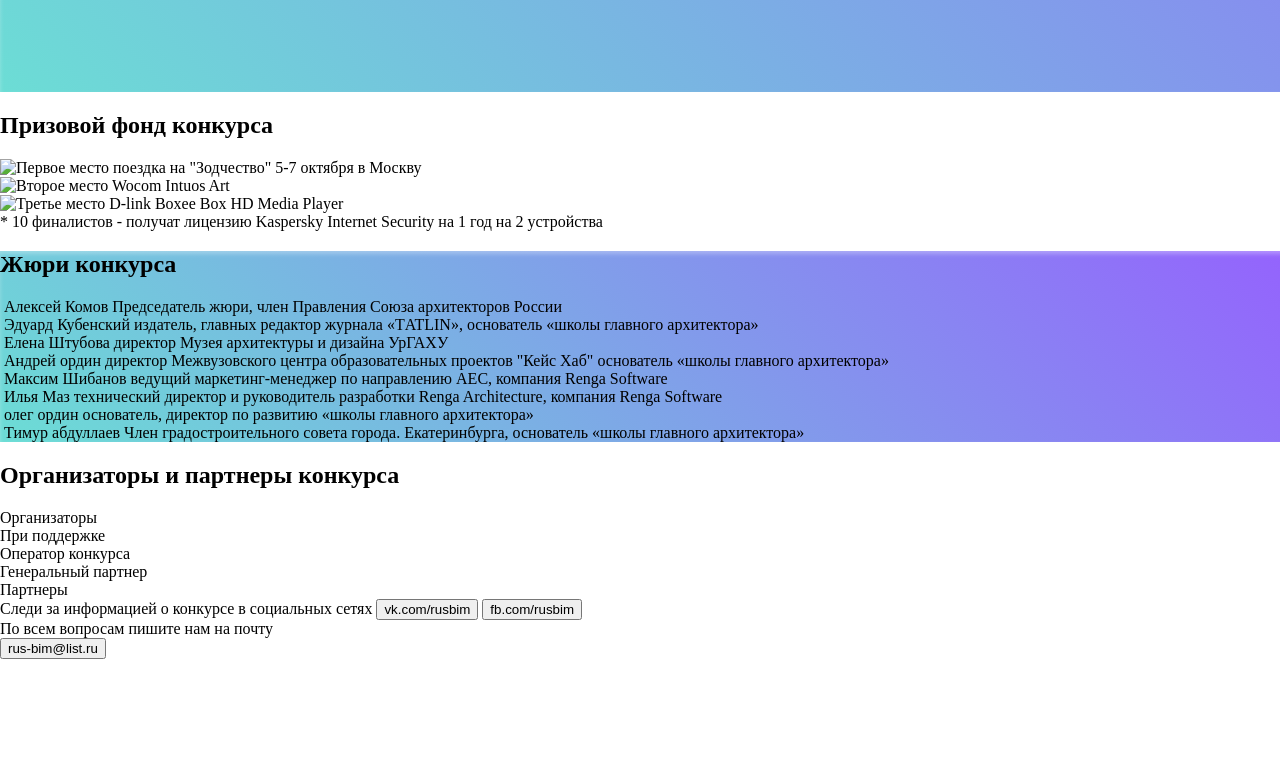
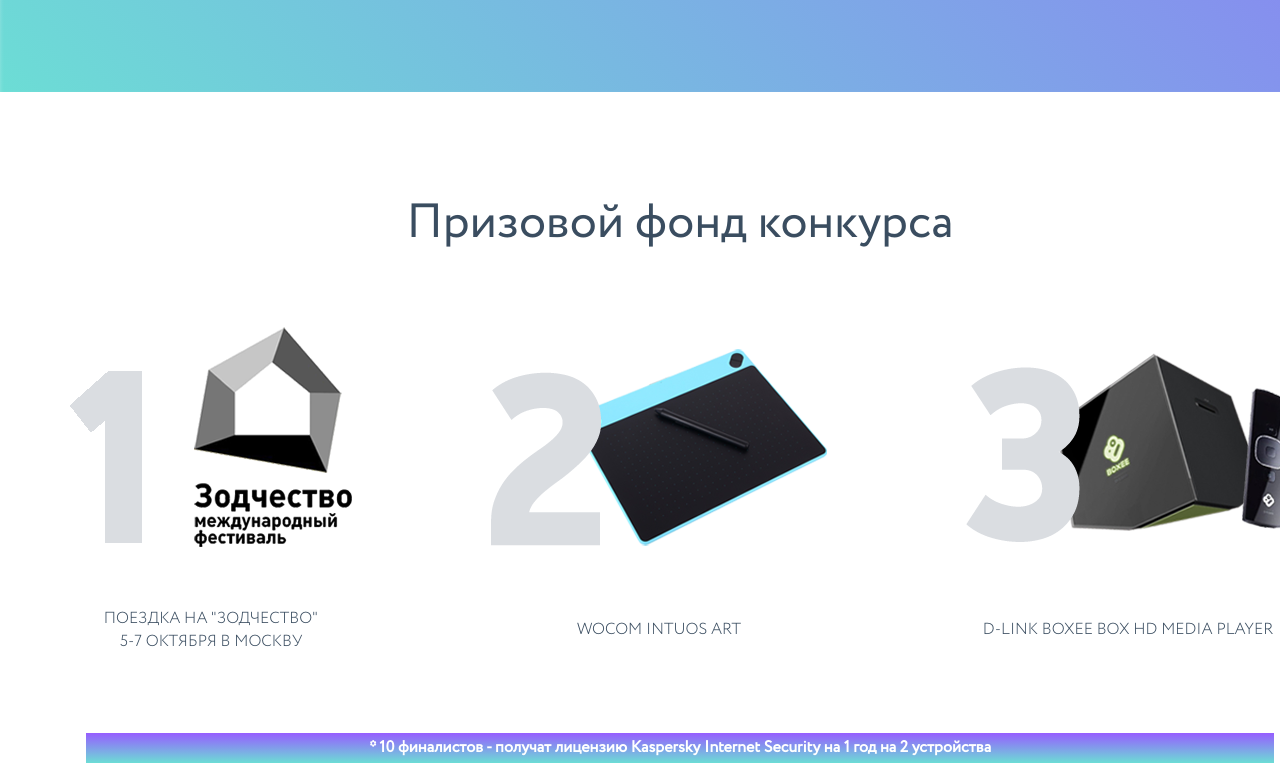
Before and after one commit to JosephYanArley/bim, a website: page public_html/index.html in a window 1280 px wide. Shown: the part 3607-4380 px from the top of the page. Before the commit the page ends 4266 px from the top, so only its background shows below. Drawn offline with nearby package versions, Linux system fonts and the light colour scheme.

Commit message:
Sevent slide. Non-adaptive.

```diff
--- a/public_html/index.html
+++ b/public_html/index.html
@@ -199,15 +199,15 @@
         <h1 class="sixth-slide-title">Призовой фонд конкурса</h1>
         <div class="sixth-slide-prize">
             <div>
-                <img src="" alt="Первое место">
-                <span>поездка на "Зодчество" 5-7 октября в Москву</span>
+                <img src="images/prize-01.png" alt="Первое место">
+                <span>поездка на "Зодчество"<br>5-7 октября в Москву</span>
             </div>
             <div>
-                <img src="" alt="Второе место">
+                <img src="images/prize-02.png" alt="Второе место">
                 <span>Wocom Intuos Art</span>
             </div>
             <div>
-                <img src="" alt="Третье место">
+                <img src="images/prize-03.png" alt="Третье место">
                 <span>D-link Boxee Box HD Media Player</span>
             </div>
         </div>
@@ -219,7 +219,7 @@
         </h1>
         <div class="seventh-slide-jury">
             <div>
-                <img src="">
+                <img src="images/jury-01.png">
                 <span>
                     Алексей Комов
                 </span>
@@ -228,7 +228,7 @@
                 </span>
             </div>
             <div>
-                <img src="">
+                <img src="images/jury-02.png">
                 <span>
                     Эдуард Кубенский
                 </span>
@@ -237,7 +237,7 @@
                 </span>
             </div>
             <div>
-                <img src="">
+                <img src="images/jury-03.png">
                 <span>
                     Елена Штубова
                 </span>
@@ -246,7 +246,7 @@
                 </span>
             </div>
             <div>
-                <img src="">
+                <img src="images/jury-04.png">
                 <span>
                     Андрей ордин
                 </span>
@@ -255,7 +255,7 @@
                 </span>
             </div>
             <div>
-                <img src="">
+                <img src="images/jury-05.png">
                 <span>
                     Максим Шибанов
                 </span>
@@ -264,7 +264,7 @@
                 </span>
             </div>
             <div>
-                <img src="">
+                <img src="images/jury-06.png">
                 <span>
                     Илья Маз
                 </span>
@@ -273,7 +273,7 @@
                 </span>
             </div>
             <div>
-                <img src="">
+                <img src="images/jury-07.png">
                 <span>
                     олег ордин
                 </span>
@@ -282,7 +282,7 @@
                 </span>
             </div>
             <div>
-                <img src="">
+                <img src="images/jury-08.png">
                 <span>
                     Тимур абдуллаев
                 </span>
--- a/public_html/stylesheets/main_bim.css
+++ b/public_html/stylesheets/main_bim.css
@@ -75,7 +75,7 @@
 }
 /*логотип-заголовок*/
 .navigation-bar-logo{
-    margin-left: 3%;
+    margin-left: 10%;
     font-family: Circe-Regular;
     font-size: 1.125rem;
     color:white;
@@ -398,8 +398,6 @@
     font-family: Circe-Light;
     text-transform: uppercase;
     text-align: center;
-
-
 }
 
 
@@ -489,6 +487,104 @@
     font-size: 1.5rem;
     text-transform: uppercase;
 }
+
+.sixth-slide-title{
+    margin-top: 7%;
+    color:#3a4d60;
+    font-size: 3rem;
+    font-family: Circe-Regular;
+    font-weight: 400;
+    text-align: center;
+}
+.sixth-slide-prize{
+    margin:5% auto 0;
+    display: flex;
+    flex-direction: row;
+    justify-content: space-between;
+    align-items: center;
+    width:1220px;
+}
+.sixth-slide-prize>div>img{
+    display: block;
+    margin:0 auto;
+}
+
+.sixth-slide-prize>div>span{
+    display: block;
+    margin: 60px auto 80px;
+    color: #3a4d60;
+    font-family: Circe-Light;
+    text-transform: uppercase;
+    font-size: 1rem;
+    text-align: center;
+}
+.sixth-slide-other{
+    margin: 0 auto;
+    width: 1188px;
+    height:30px;
+    background: -moz-linear-gradient(0deg,  #6cddd5 0%, #965dff 100%); /* FF3.6-15 */
+    background: -webkit-linear-gradient(0deg,  #6cddd5 0%,#965dff 100%); /* Chrome10-25,Safari5.1-6 */
+    background: linear-gradient(0deg,  #6cddd5 0%,#965dff 100%); /* W3C, IE10+, FF16+, Chrome26+, Opera12+, Safari7+ */
+    text-align: center;
+    line-height: 30px;
+    font-size: 1rem;
+    font-family: Circe-Regular;
+    font-weight: 800;
+    color: white;
+    margin-bottom: 7%;
+}
+
+.seventh-slide-title{
+    margin:0 auto;
+    padding-top:7%;
+    color: white;
+    font-size: 3rem;
+    font-family: Circe-Regular;
+    font-weight: 400;
+    text-align: center;
+}
+
+.seventh-slide-jury{
+    margin:0 auto;
+    padding:3% 0 3%;
+    display: flex;
+    flex-direction: row;
+    justify-content: space-between;
+    align-items: center;
+    flex-wrap: wrap;
+    width: 1200px;
+}
+
+.seventh-slide-jury>div{
+    width: 300px;
+    height:270px;
+    margin-top:30px;
+}
+
+.seventh-slide-jury>div>img{
+    display: block;
+    margin:0 auto 20px;
+}
+
+.seventh-slide-jury>div>span:nth-child(2){
+    display: block;
+    margin:0 auto;
+    text-align: center;
+    color:white;
+    text-transform: uppercase;
+    font-family: Circe-Regular;
+    font-weight: 800;
+    font-size: 0.875rem;
+}
+.seventh-slide-jury>div>span:last-child{
+    display: block;
+    margin:0 auto;
+    text-align: center;
+    color:white;
+    text-transform: uppercase;
+    font-family: Circe-Light;
+    font-size: 0.625rem;
+}
 /*@media only screen  and (max-width: 1500px) {*/
     /*.navigation-bar-links{*/
         /*display: none;*/
```
Also changed, not shown: public_html/images/jury-01.png (added), public_html/images/jury-02.png (added), public_html/images/jury-03.png (added), public_html/images/jury-04.png (added), public_html/images/jury-05.png (added), public_html/images/jury-06.png (added), public_html/images/jury-07.png (added), public_html/images/jury-08.png (added), public_html/images/prize-01.png (added), public_html/images/prize-02.png (added), public_html/images/prize-03.png (added).
